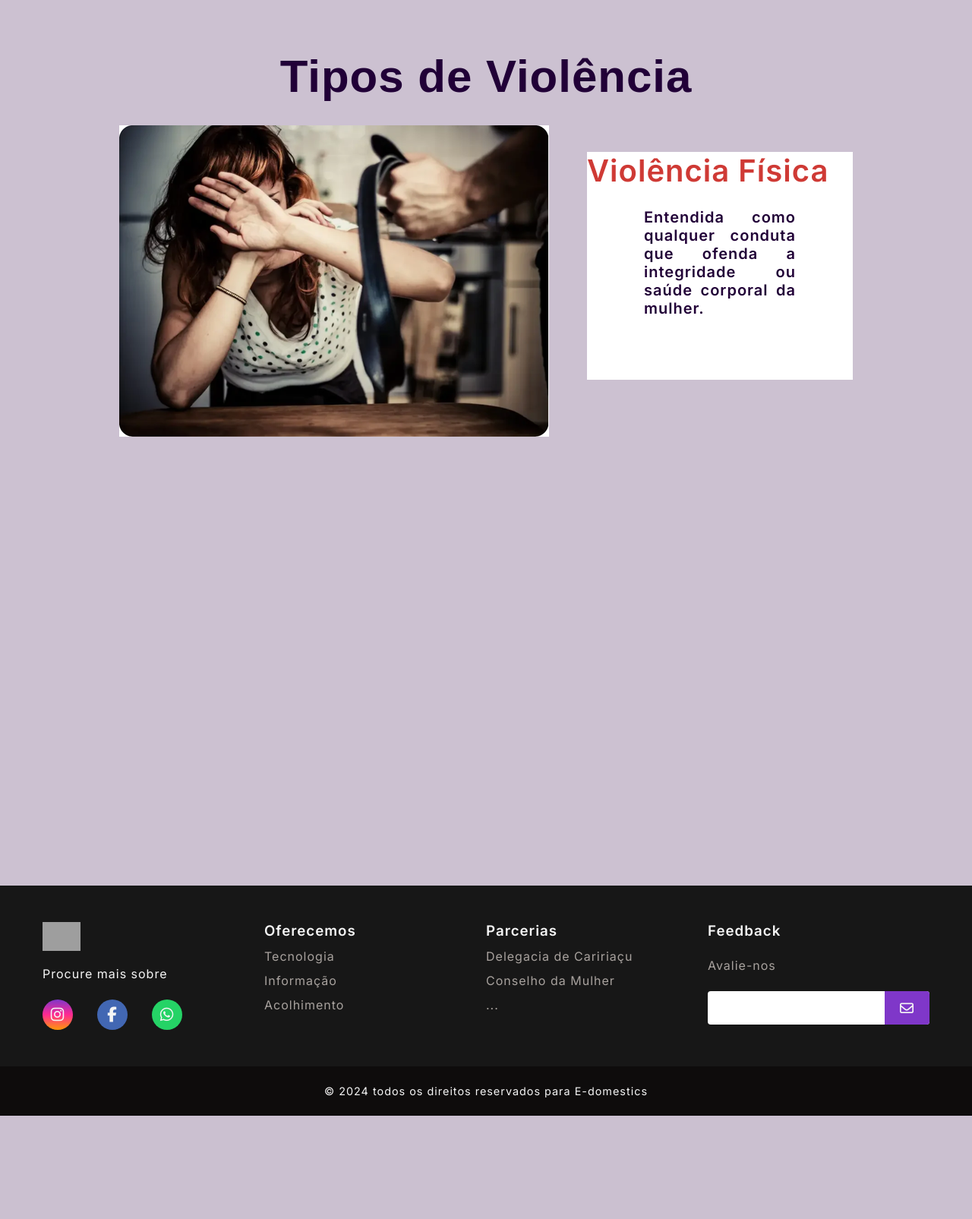
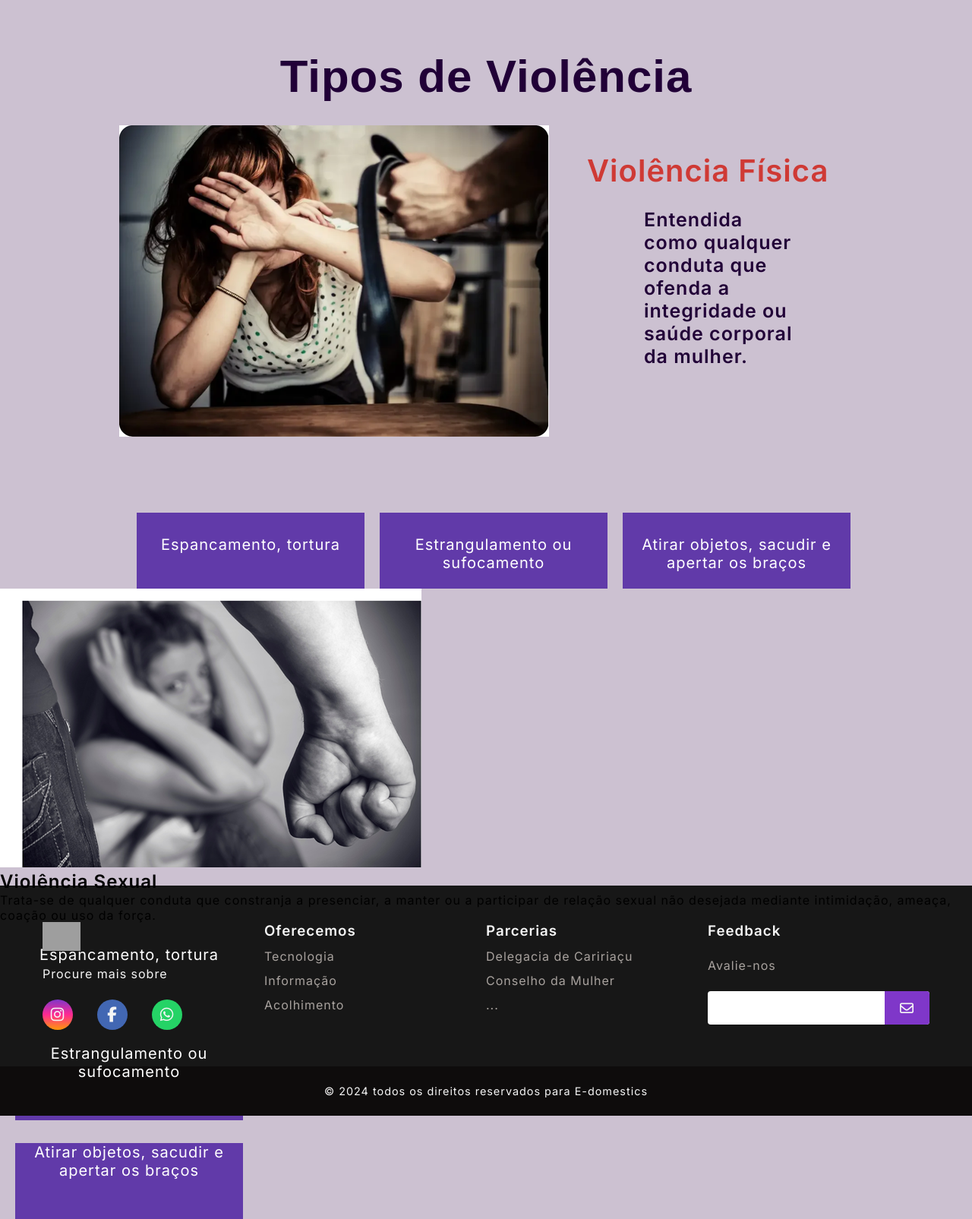
Before and after one commit to CrislainyMartins/desenvolvimento, a PHP site: page /infor2.html in a window 1280 px wide. Shown: the part 134-1739 px from the top of the page at 76% size. Before the commit the page ends 1603 px from the top, so only its background shows below. Run offline with PHP 8.4, Linux system fonts and the light colour scheme; some libraries are stand-ins or nearby versions; some web fonts are replaced; grey boxes are pictures that could not be loaded.

Commit message:
v1 26/02/25

```diff
--- a/infor2.css
+++ b/infor2.css
@@ -311,7 +311,6 @@ body {
   width: 350px;
   height: 300px;
   margin-left: 50px;
-  background-color: white;
   margin-top: 35px;
 }
 
@@ -325,11 +324,34 @@ body {
   color: #210037;
   width: 200px;
   height: 100px;
-  text-align: justify;
+  /*text-align: justify;*/
   font-weight: bolder;
    margin: 0 auto;
-   font-size: 20px;
+   font-size: 25px;
    margin-top: 25px;
 
 
 }
+
+.box{
+  display: flex;
+  justify-content: center;
+
+  margin-top: 100px;
+
+}
+
+.box1{
+  background-color: gray;
+  height: 100px;
+  width: 300px;
+  font-size: 20px;
+  text-align: center;
+  background-color: #613AA9;
+  margin-left: 20px;
+}
+
+.box1 p{
+  margin-top: 30px;
+  color: white;
+}
--- a/infor2.html
+++ b/infor2.html
@@ -91,13 +91,34 @@
       </div>
 
 
-<!--inicio das informações, infor 1-->
+<!--inicio das informações, infor 1/ violência fisica-->
   <div class="conteudo1">
     <img src="imgs/violencia.fisica.png">
     <div class="d1">
         <h2>Violência Física</h2>
         <p>Entendida como qualquer conduta que ofenda a integridade ou saúde corporal da mulher.</p>
     </div>
+  </div>
+
+  <div class="box">
+    <div class="box1"><p>Espancamento, tortura</p></div>
+    <div class="box1"><p>Estrangulamento ou sufocamento</p></div>
+    <div class="box1"><p>Atirar objetos, sacudir e apertar os braços</p></div>
+  </div>
+
+  <!--violência sexual-->
+  <div class="conteudo2">
+    <img src="imgs/violenciasexual.png">
+    <div class="d2">
+        <h2>Violência Sexual</h2>
+        <p>Trata-se de qualquer conduta que constranja a presenciar, a manter ou a participar de relação sexual não desejada mediante intimidação, ameaça, coação ou uso da força.</p>
+    </div>
+  </div>
+
+  <div class="box2">
+    <div class="box1"><p>Espancamento, tortura</p></div>
+    <div class="box1"><p>Estrangulamento ou sufocamento</p></div>
+    <div class="box1"><p>Atirar objetos, sacudir e apertar os braços</p></div>
   </div>
 
 
```
